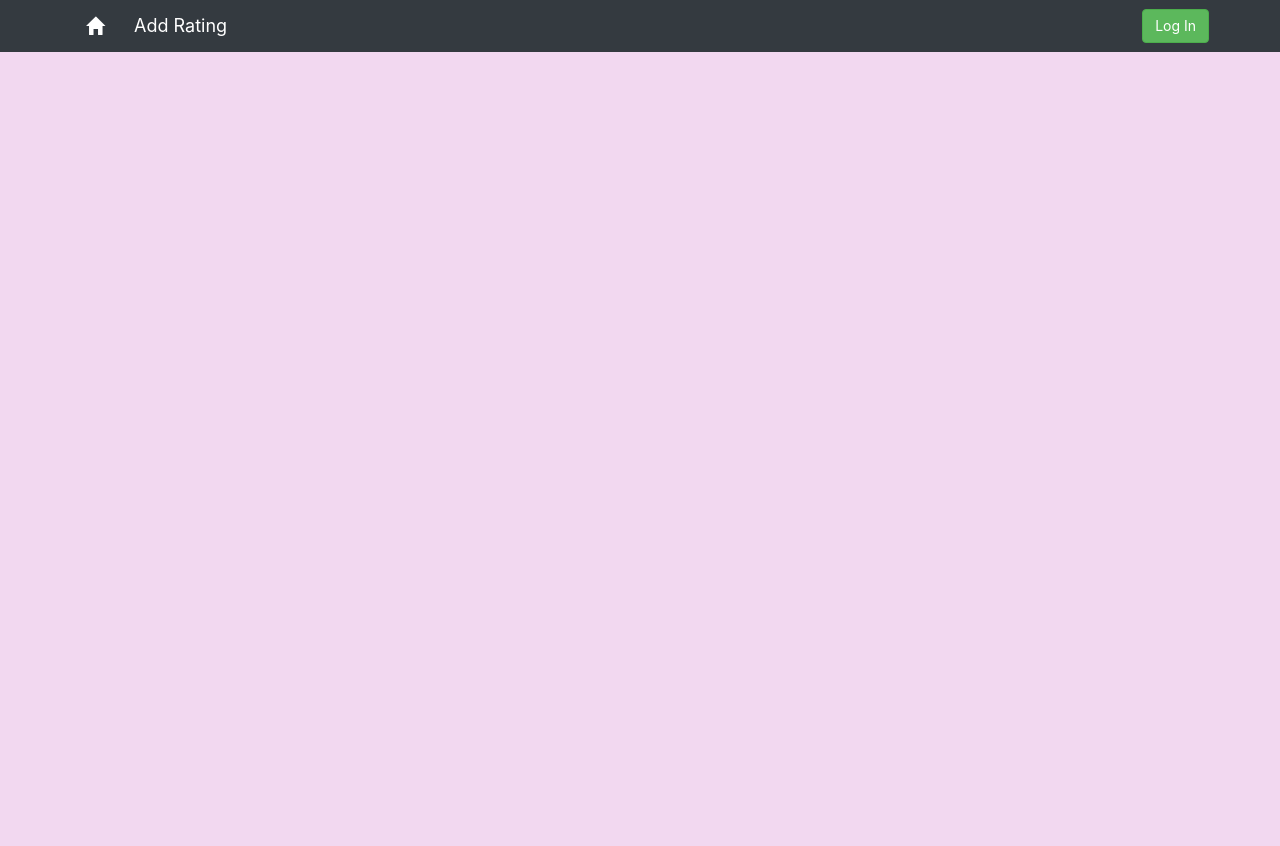
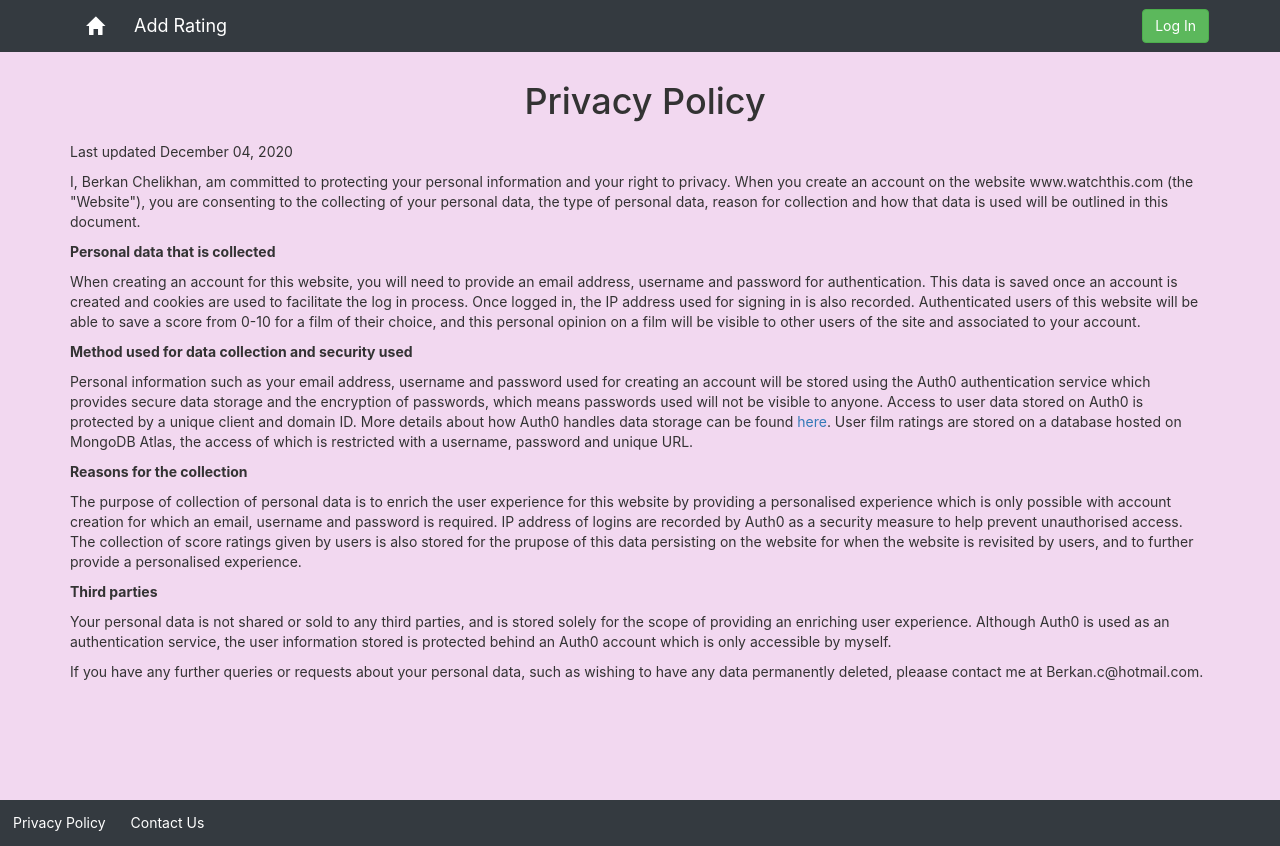
Before and after one commit to Berkan1/WatchThis, a React (Create React App) app: page /privacy in a window 1280 px wide. Before the commit the page ends 800 px from the top, so only its background shows below. Built offline with nearby package versions, Linux system fonts and the light colour scheme; no server answers.

Commit message:
Added privacy policy and footer

```diff
--- a/src/App.css
+++ b/src/App.css
@@ -1,3 +1,7 @@
+.main-body {
+  min-height: 100vh;
+}
+
 .background {
   background-color: #F2D8F0;
 }
@@ -151,3 +155,18 @@ input {
 img {
   margin-bottom: 10px;
 }
+
+footer {
+  background-color: #343a40;
+  padding: 13px;
+  margin-top: auto;
+}
+
+footer a {
+  color: white;
+  margin-right: 25px;
+}
+
+footer a:hover, a:focus {
+  color: white;
+}
--- a/src/App.js
+++ b/src/App.js
@@ -3,6 +3,7 @@ import { BrowserRouter, HashRouter, Switch, Route, Link } from 'react-router-dom
 import Search from '../src/components/search';
 import Home from '../src/components/home';
 import Film from '../src/components/film-summary';
+import PrivacyPolicy from '../src/components/privacy-policy';
 import UserRatings from '../src/components/user-ratings';
 import { Container, Nav, Navbar } from "react-bootstrap";
 import { useAuth0 } from '@auth0/auth0-react';
@@ -10,11 +11,7 @@ import LoginButton from '../src/components/login-button';
 import LogoutButton from '../src/components/logout-button';
 
 function App() {
-  const { isAuthenticated , isLoading, user, getAccessTokenSilently } = useAuth0();
-  console.log(user);
-
-    const token = getAccessTokenSilently();
-    console.log(token);
+  const { isAuthenticated , isLoading, user } = useAuth0();
 
   return (
     <div>
@@ -37,11 +34,13 @@ function App() {
               <Route exact path='/search' component={Search} />
               <Route exact path='/film/:id' component={Film} />
               <Route exact path='/user/:id' component={UserRatings} />
+              <Route exact path='/privacy' component={PrivacyPolicy} />
             </Switch>
         </BrowserRouter>
       </div>
       <footer className="footer">
-
+        <a href="/privacy">Privacy Policy</a>
+        <a href={`mailto:${process.env.REACT_APP_EMAIL}`}>Contact Us</a>
       </footer>
       </div>
   );
--- /dev/null
+++ b/src/components/privacy-policy.js
@@ -0,0 +1,23 @@
+import React from 'react';
+import { Container } from "react-bootstrap";
+
+function PrivacyPolicy() {
+    return (
+      <Container>
+<h1 style={{ textAlign:`center` }}>Privacy Policy</h1>
+<p>Last updated December 04, 2020</p>
+<p>I, Berkan Chelikhan, am committed to protecting your personal information and your right to privacy. When you create an account on the website www.watchthis.com (the "Website"), you are consenting to the collecting of your personal data, the type of personal data, reason for collection and how that data is used will be outlined in this document.</p>
+<p><strong>Personal data that is collected</strong></p>
+<p>When creating an account for this website, you will need to provide an email address, username and password for authentication. This data is saved once an account is created and cookies are used to facilitate the log in process. Once logged in, the IP address used for signing in is also recorded. Authenticated users of this website will be able to save a score from 0-10 for a film of their choice, and this personal opinion on a film will be visible to other users of the site and associated to your account.</p>
+<p><strong>Method used for data collection and security used</strong></p>
+<p>Personal information such as your email address, username and password used for creating an account will be stored using the Auth0 authentication service which provides secure data storage and the encryption of passwords, which means passwords used will not be visible to anyone. Access to user data stored on Auth0 is protected by a unique client and domain ID. More details about how Auth0 handles data storage can be found <a href="https://auth0.com/">here</a>. User film ratings are stored on a database hosted on MongoDB Atlas, the access of which is restricted with a username, password and unique URL.</p>
+<p><strong>Reasons for the collection</strong></p>
+<p>The purpose of collection of personal data is to enrich the user experience for this website by providing a personalised experience which is only possible with account creation for which an email, username and password is required. IP address of logins are recorded by Auth0 as a security measure to help prevent unauthorised access. The collection of score ratings given by users is also stored for the prupose of this data persisting on the website for when the website is revisited by users, and to further provide a personalised experience.</p>
+<p><strong>Third parties</strong></p>
+<p>Your personal data is not shared or sold to any third parties, and is stored solely for the scope of providing an enriching user experience. Although Auth0 is used as an authentication service, the user information stored is protected behind an Auth0 account which is only accessible by myself.</p>
+<p>If you have any further queries or requests about your personal data, such as wishing to have any data permanently deleted, pleaase contact me at Berkan.c@hotmail.com.</p><br/>
+      </Container>
+    );
+  }
+
+  export default PrivacyPolicy;
```
